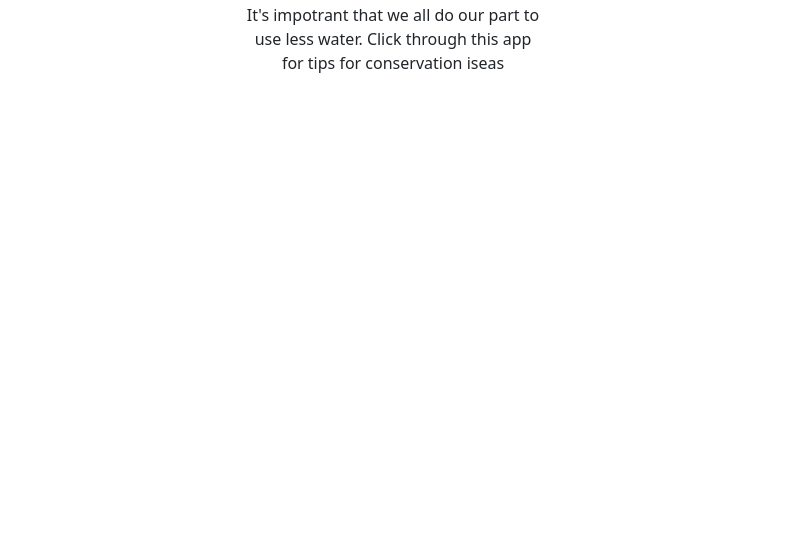
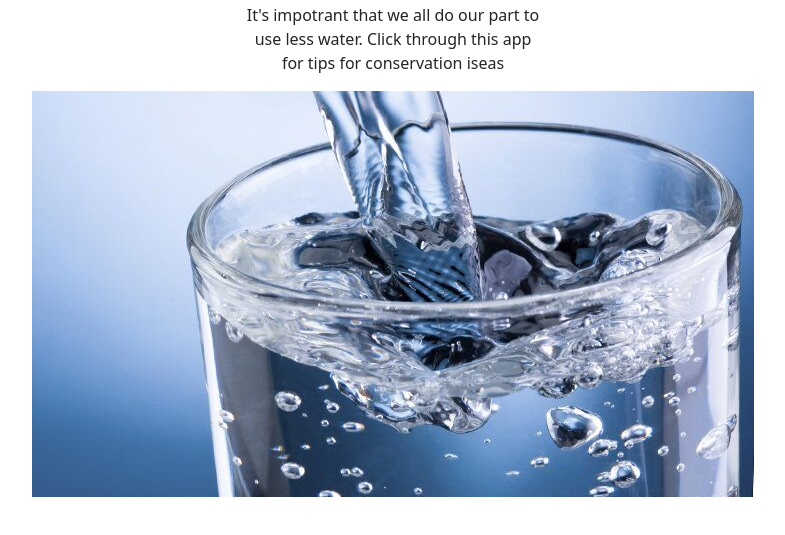
Before and after one commit to ClayAucoin/water-project, a plain HTML site: page index.html in a window 1280 px wide. Shown: the part 101-636 px from the top of the page, without its empty margins (247-1032 px from the left). Drawn offline with nearby package versions, Linux system fonts and the light colour scheme.

Commit message:
added image

```diff
--- a/index.html
+++ b/index.html
@@ -17,6 +17,7 @@
         <p>It's impotrant that we all do our part to<br>
         use less water. Click through this app<br>
         for tips for conservation iseas</p>
+        <img src="water-in-glass.jpg" alt="Water pouring in glass">
     </div>
 </body>
 </html>
```
Also changed, not shown: water-in-glass.jpg (added).
